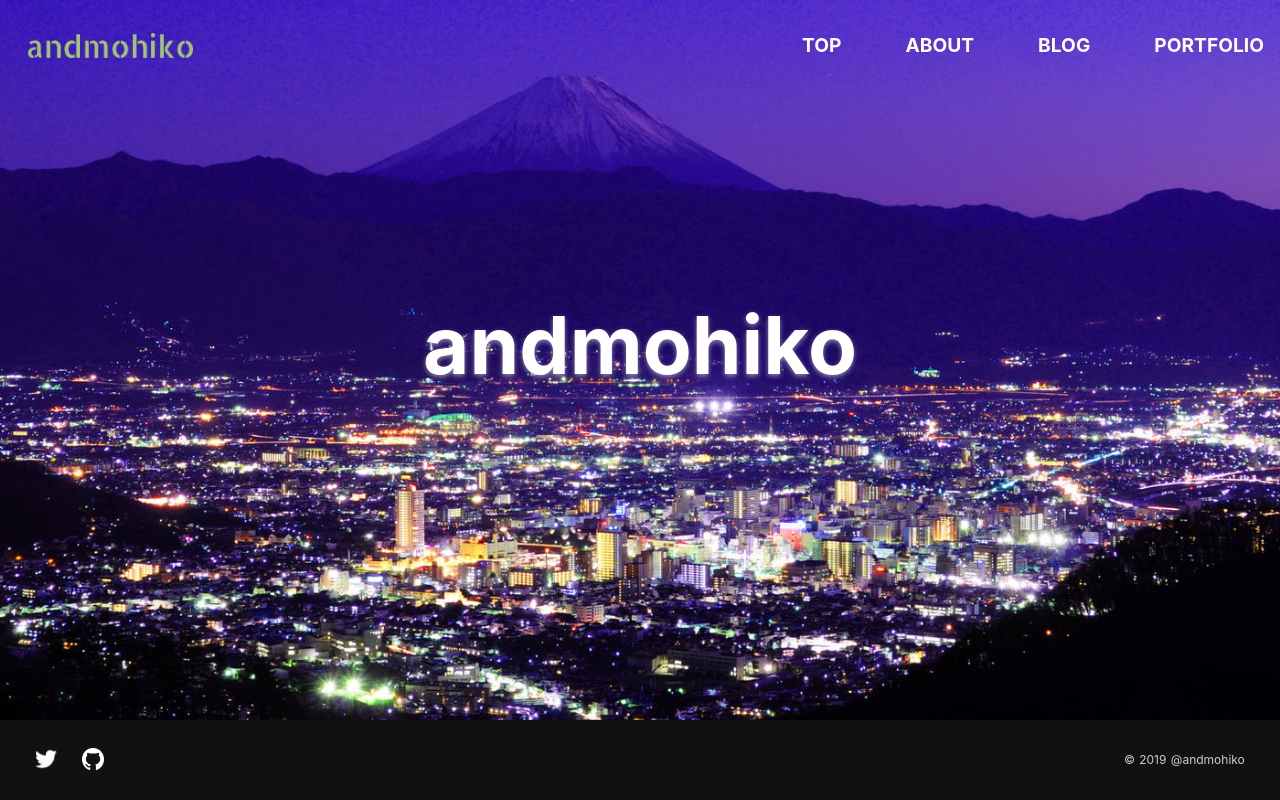
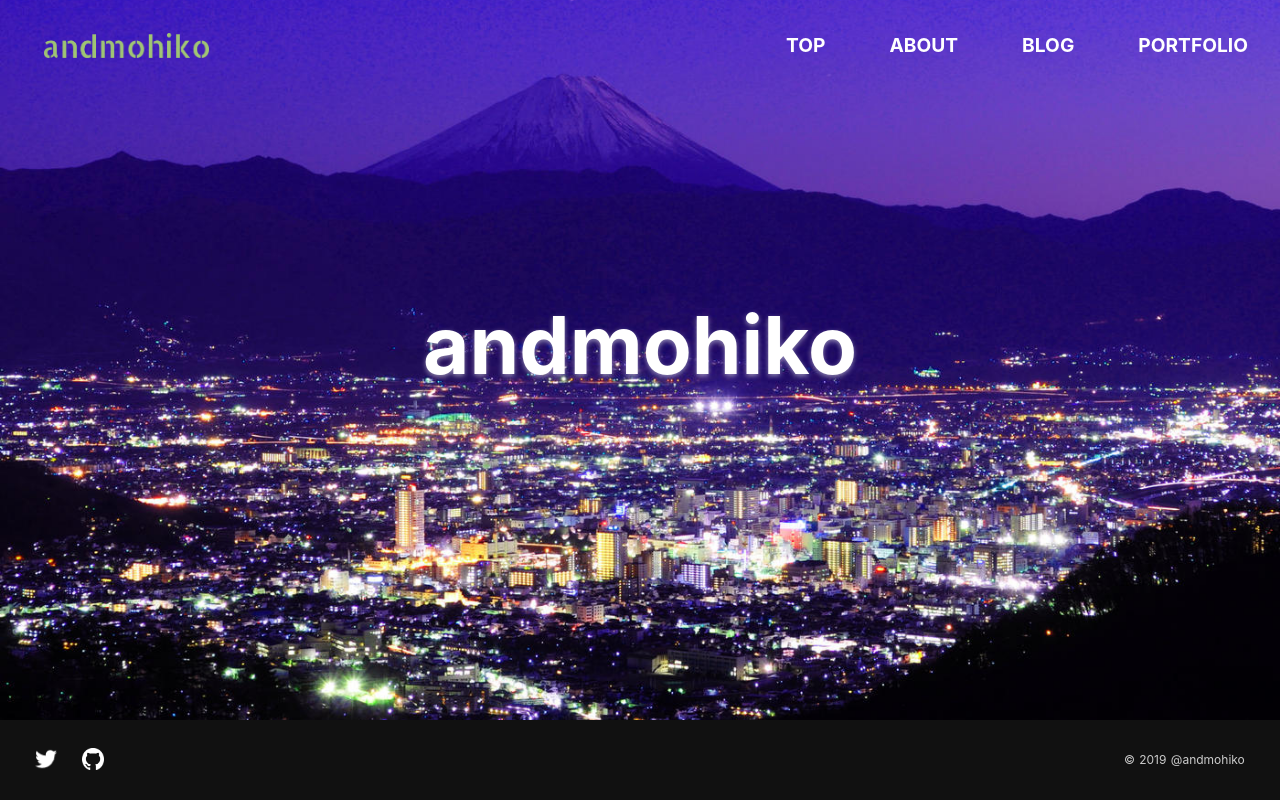
Before and after one commit to andmohiko/portfolio-site, a Nuxt app: page / in a window 1280 px wide. Built offline with nearby package versions, Linux system fonts and the light colour scheme.

Commit message:
fix header padding

```diff
--- a/components/Header.vue
+++ b/components/Header.vue
@@ -35,7 +35,7 @@
   display: flex;
   justify-content: space-between;
   margin: 0 auto;
-  padding: 0px 1rem;
+  padding: 0px 2em;
 
   ul {
     display: flex;
```
